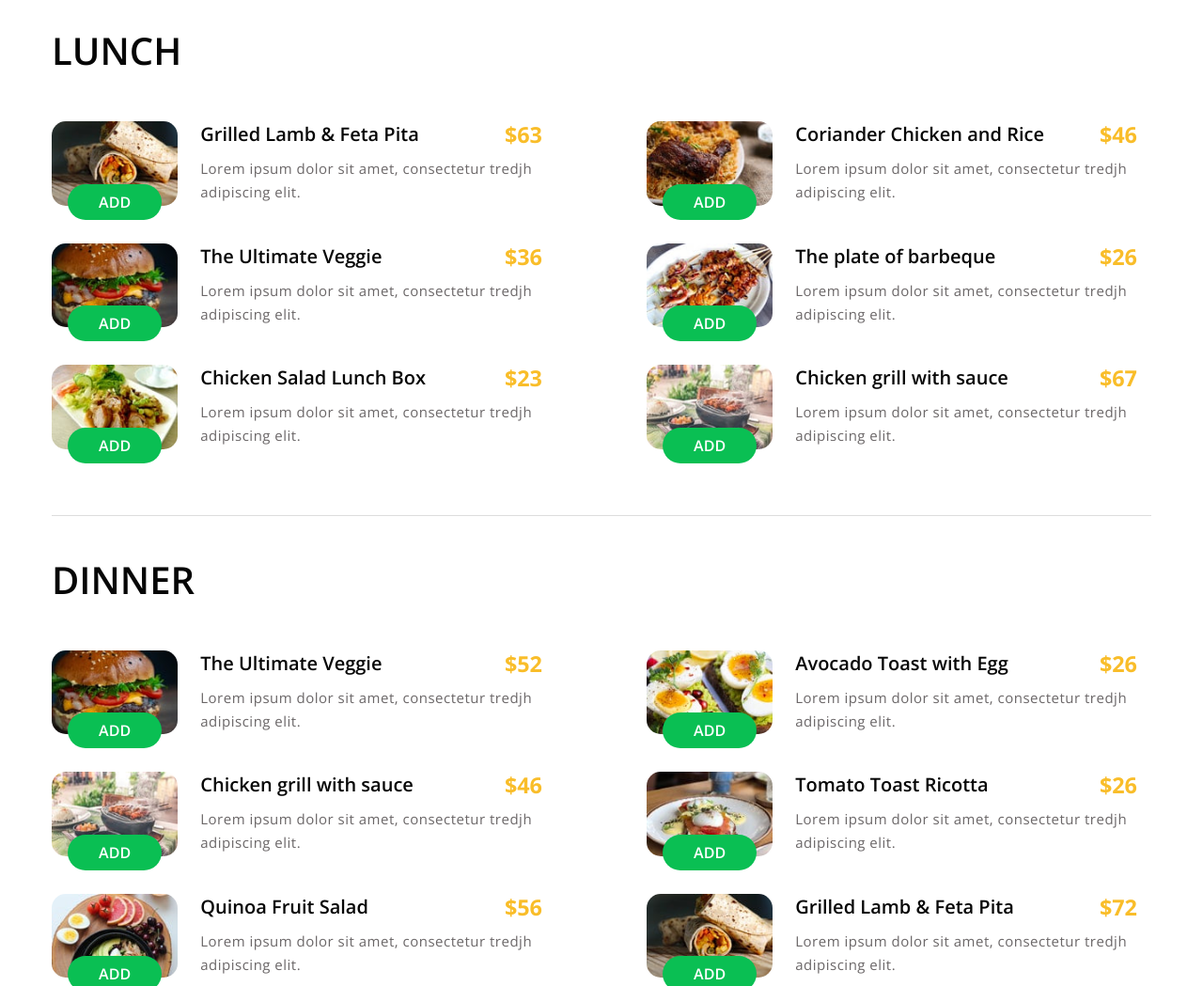
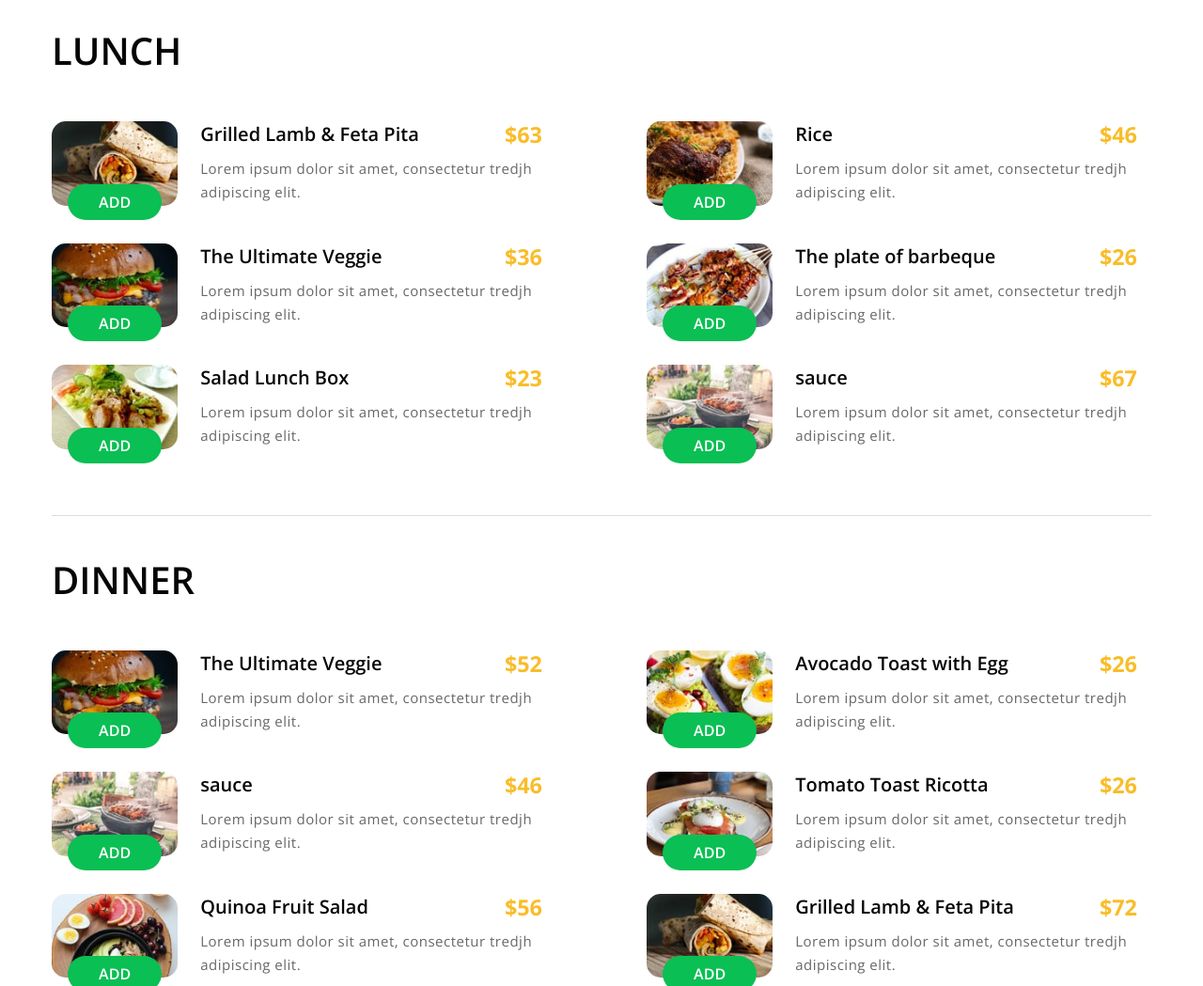
Before and after one commit to Yashodeepj7/finalpro, a plain HTML site: page menu.html in a window 1280 px wide. Shown: the part 1060-2109 px from the top of the page at 94% size. Drawn offline with nearby package versions, Linux system fonts and the light colour scheme.

Commit message:
Update menu.html

```diff
--- a/menu.html
+++ b/menu.html
@@ -138,7 +138,7 @@
                         <div class="col-9 pl-4">
                             <div class="row no-gutters">
                                 <div class="col-9 menu-item-name">
-                                    <h6>Avocado Toast with Egg</h6>
+                                    <h6>Avocado Toast</h6>
                                 </div>
                                 <div class="col-3 menu-item-price text-right">
                                     <h6>$28</h6>
@@ -341,7 +341,7 @@
                             <div class="col-9 pl-4">
                                 <div class="row no-gutters">
                                     <div class="col-9 menu-item-name">
-                                        <h6>Chicken Salad Lunch Box</h6>
+                                        <h6> Salad Lunch Box</h6>
                                     </div>
                                     <div class="col-3 menu-item-price text-right">
                                         <h6>$23</h6>
@@ -367,7 +367,7 @@
                             <div class="col-9 pl-4">
                                 <div class="row no-gutters">
                                     <div class="col-9 menu-item-name">
-                                        <h6>Coriander Chicken and Rice</h6>
+                                        <h6>Rice</h6>
                                     </div>
                                     <div class="col-3 menu-item-price text-right">
                                         <h6>$46</h6>
@@ -409,7 +409,7 @@
                             <div class="col-9 pl-4">
                                 <div class="row no-gutters">
                                     <div class="col-9 menu-item-name">
-                                        <h6>Chicken grill with sauce</h6>
+                                        <h6> sauce</h6>
                                     </div>
                                     <div class="col-3 menu-item-price text-right">
                                         <h6>$67</h6>
@@ -461,7 +461,7 @@
                             <div class="col-9 pl-4">
                                 <div class="row no-gutters">
                                     <div class="col-9 menu-item-name">
-                                        <h6>Chicken grill with sauce</h6>
+                                        <h6> sauce</h6>
                                     </div>
                                     <div class="col-3 menu-item-price text-right">
                                         <h6>$46</h6>
```
